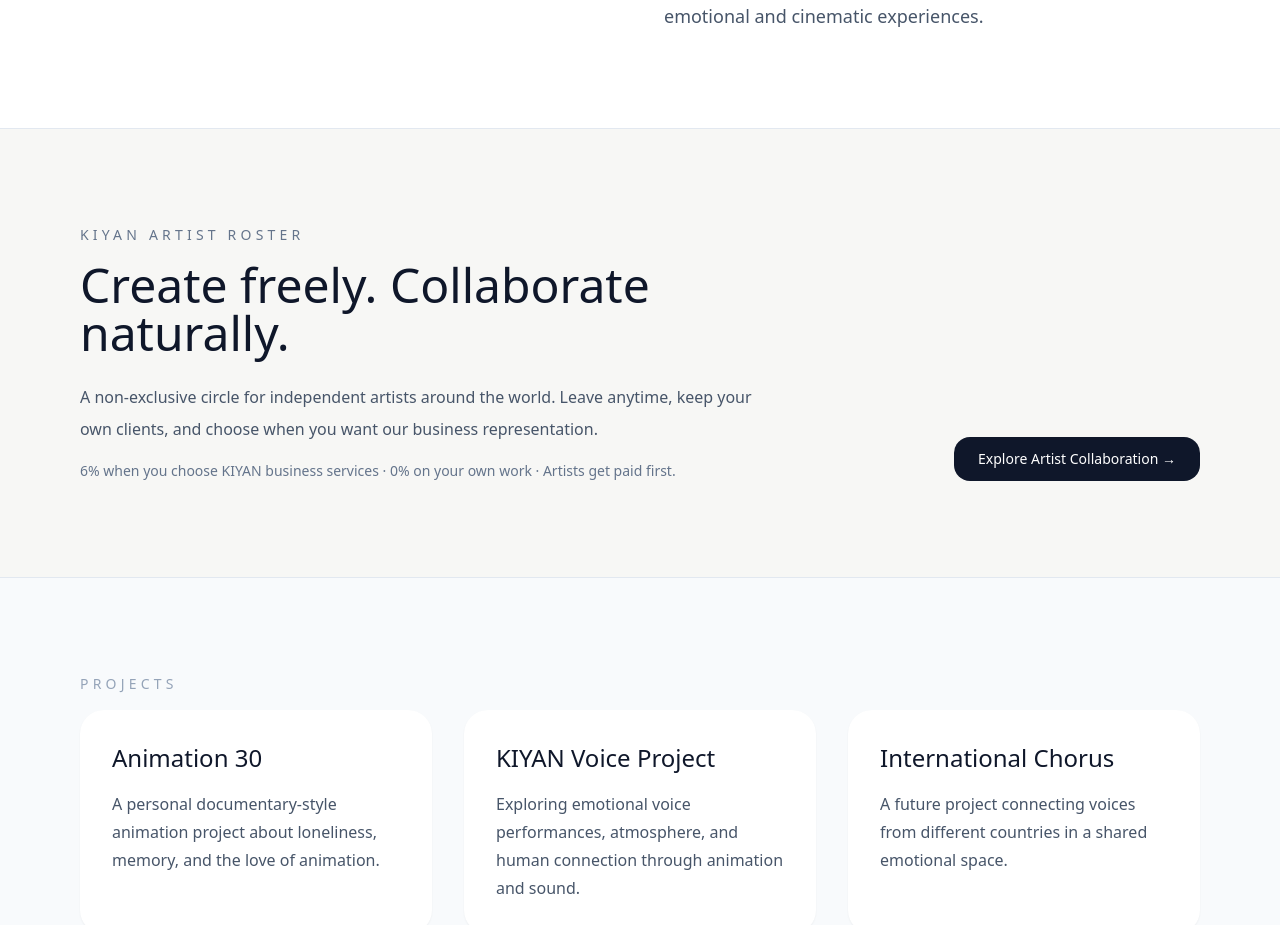
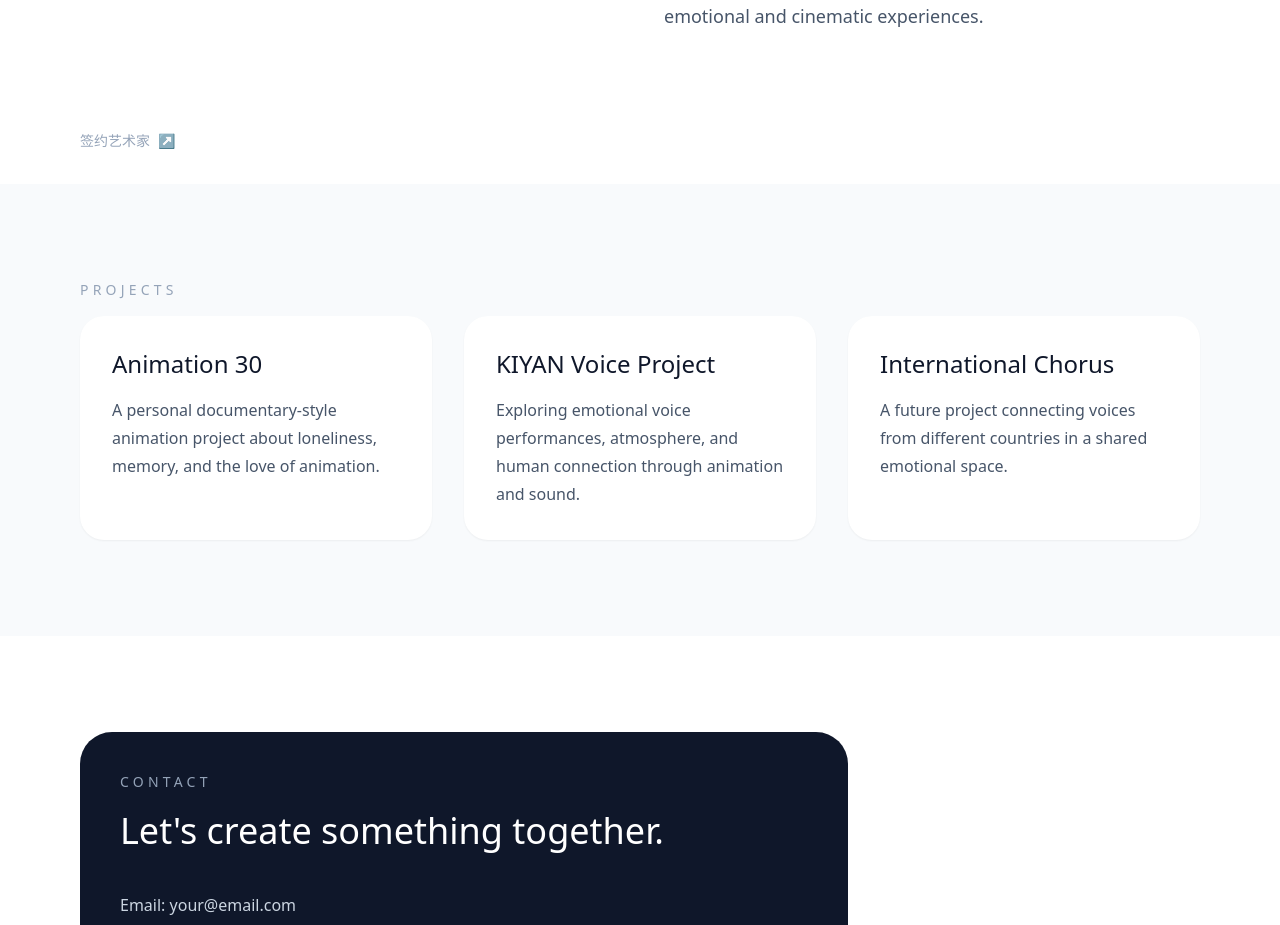
Before and after one commit to juxian-art/sdkiyanstudio, a Next.js app: page / in a window 1280 px wide. Shown: the part 1080-2005 px from the top of the page. Built offline with nearby package versions, Linux system fonts and the light colour scheme.

Commit message:
Replace prominent artist section with subtle 签约艺术家 link

```diff
--- a/app/page.tsx
+++ b/app/page.tsx
@@ -29,17 +29,11 @@ export default function Home() {
         </div>
       </section>
 
-      <section id="artist-roster" className="border-y border-slate-200 bg-[#f7f7f5] px-8 py-24 md:px-20">
-        <div className="mx-auto flex max-w-6xl flex-col justify-between gap-8 md:flex-row md:items-end">
-          <div className="max-w-2xl">
-            <p className="mb-4 text-sm uppercase tracking-[0.3em] text-slate-500">KIYAN Artist Roster</p>
-            <h2 className="text-4xl font-light leading-tight md:text-5xl">Create freely. Collaborate naturally.</h2>
-            <p className="mt-6 leading-8 text-slate-600">A non-exclusive circle for independent artists around the world. Leave anytime, keep your own clients, and choose when you want our business representation.</p>
-            <p className="mt-4 text-sm text-slate-500">6% when you choose KIYAN business services · 0% on your own work · Artists get paid first.</p>
-          </div>
-          <a href="/artists" className="inline-flex shrink-0 rounded-2xl bg-slate-900 px-6 py-3 text-sm text-white">Explore Artist Collaboration →</a>
-        </div>
-      </section>
+      <div className="px-8 pb-8 md:px-20">
+        <a href="/artists" className="inline-flex items-center gap-2 text-sm text-slate-400 underline-offset-4 transition-colors hover:text-slate-700 hover:underline" aria-label="签约艺术家 — KIYAN Artist Roster">
+          签约艺术家 <span aria-hidden="true">↗</span>
+        </a>
+      </div>
 
       <section id="projects" className="bg-slate-50 px-8 py-24 md:px-20">
         <p className="mb-4 text-sm tracking-[0.3em] text-slate-400 uppercase">Projects</p>
```
